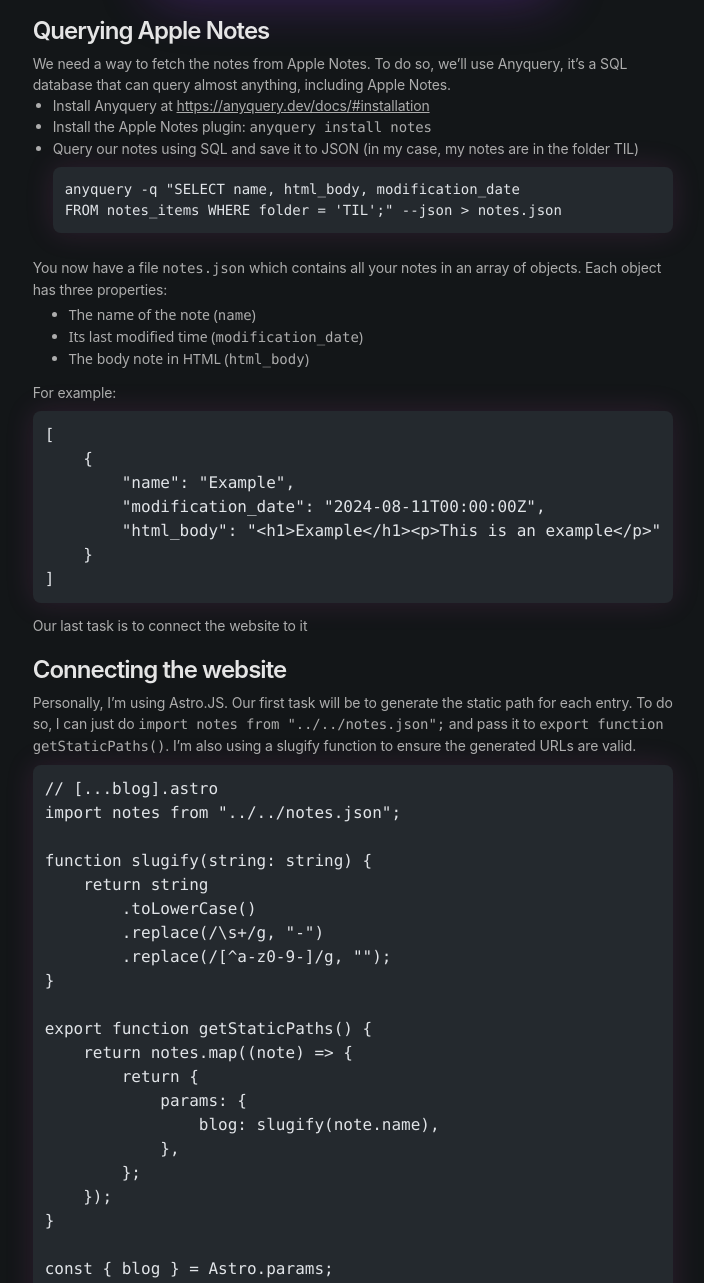
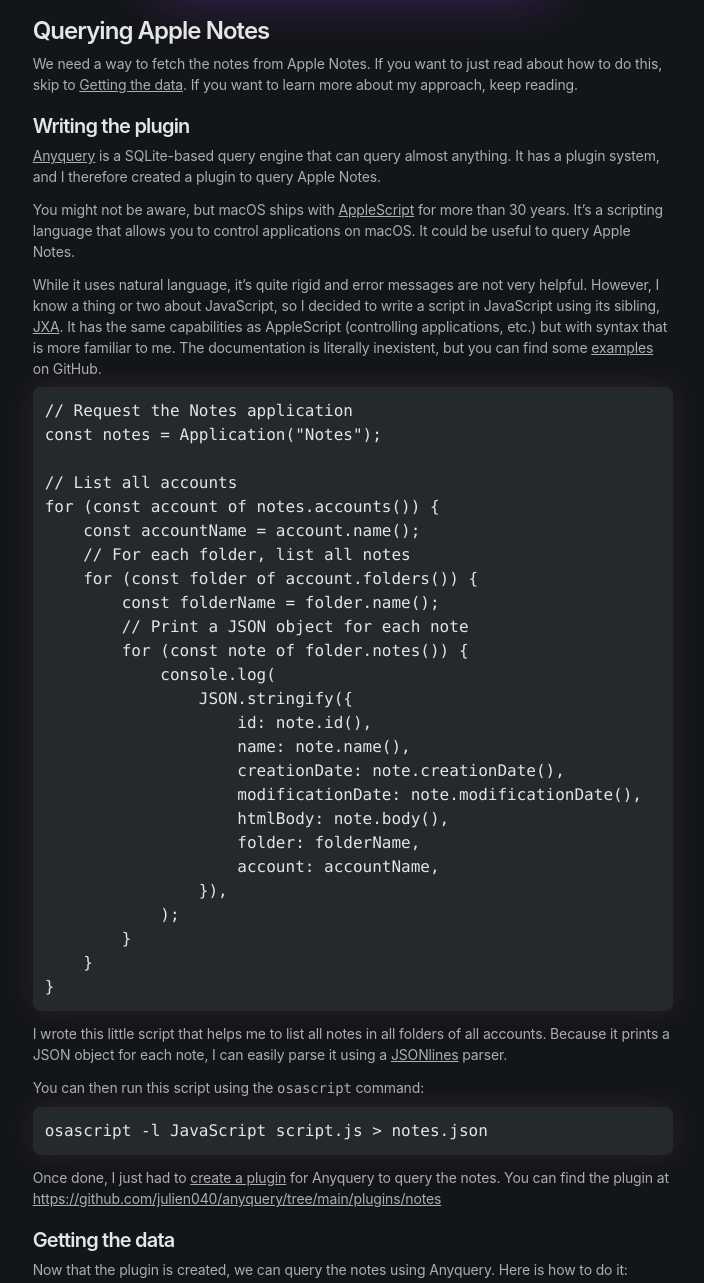
Before and after one commit to julien040/blog, an Astro site: page /articles/apple_notes_as_cms in a window 1280 px wide. Shown: the part 1475-2758 px from the top of the page, without its empty margins (287-991 px from the left). Built offline with nearby package versions, Linux system fonts and the light colour scheme; Astro itself is replaced by a stand-in of ours; some packages are replaced by stand-ins of ours; code samples lack their colours; a web font is replaced by a local one.

Commit message:
💬 Update a few articles

````diff
--- a/src/content/articles/Apple_notes_as_cms.md
+++ b/src/content/articles/Apple_notes_as_cms.md
@@ -1,8 +1,8 @@
 ---
 title: "Apple Notes is my CMS"
-description: How to use the simplicity of Apple Notes as a CMS (Content Management System)for your blog.
+description: How to use the simplicity of Apple Notes as a CMS (Content Management System) for your blog.
 date: 11-08-2024
-modified: 11-08-2024
+modified: 04-09-2024
 image: "/images/header/apple-notes.png"
 project_url: https://til.julienc.me
 ---
@@ -19,7 +19,59 @@
 
 ## Querying Apple Notes
 
-We need a way to fetch the notes from Apple Notes. To do so, we’ll use Anyquery, it’s a SQL database that can query almost anything, including Apple Notes.
+We need a way to fetch the notes from Apple Notes. If you want to just read about how to do this, skip to [Getting the data](#getting-the-data).
+If you want to learn more about my approach, keep reading.
+
+### Writing the plugin
+
+[Anyquery](https://anyquery.dev/) is a SQLite-based query engine that can query almost anything. It has a plugin system, and I therefore created a plugin to query Apple Notes.
+
+You might not be aware, but macOS ships with [AppleScript](https://en.wikipedia.org/wiki/AppleScript) for more than 30 years. It’s a scripting language that allows you to control applications on macOS. It could be useful to query Apple Notes.
+
+While it uses natural language, it’s quite rigid and error messages are not very helpful. However, I know a thing or two about JavaScript, so I decided to write a script in JavaScript using its sibling, [JXA](https://developer.apple.com/library/archive/releasenotes/InterapplicationCommunication/RN-JavaScriptForAutomation/Articles/Introduction.html). It has the same capabilities as AppleScript (controlling applications, etc.) but with syntax that is more familiar to me.
+The documentation is literally inexistent, but you can find some [examples](https://github.com/JXA-Cookbook/JXA-Cookbook#) on GitHub.
+
+```js
+// Request the Notes application
+const notes = Application("Notes");
+
+// List all accounts
+for (const account of notes.accounts()) {
+    const accountName = account.name();
+    // For each folder, list all notes
+    for (const folder of account.folders()) {
+        const folderName = folder.name();
+        // Print a JSON object for each note
+        for (const note of folder.notes()) {
+            console.log(
+                JSON.stringify({
+                    id: note.id(),
+                    name: note.name(),
+                    creationDate: note.creationDate(),
+                    modificationDate: note.modificationDate(),
+                    htmlBody: note.body(),
+                    folder: folderName,
+                    account: accountName,
+                }),
+            );
+        }
+    }
+}
+```
+
+I wrote this little script that helps me to list all notes in all folders of all accounts. Because it prints a JSON object for each note, I can easily parse it using a [JSONlines](https://jsonlines.org/) parser.
+
+You can then run this script using the `osascript` command:
+
+```bash
+osascript -l JavaScript script.js > notes.json
+```
+
+Once done, I just had to [create a plugin](https://anyquery.dev/docs/developers/plugins/create-plugin/) for Anyquery to query the notes. You can find the plugin at [https://github.com/julien040/anyquery/tree/main/plugins/notes](https://github.com/julien040/anyquery/tree/main/plugins/notes)
+
+### Getting the data
+
+Now that the plugin is created, we can query the notes using Anyquery. Here is how to do it:
 
 1. Install Anyquery at [https://anyquery.dev/docs/#installation](https://anyquery.dev/docs/#installation)
 2. Install the Apple Notes plugin: `anyquery install notes`
@@ -52,7 +104,7 @@
 
 ## Connecting the website
 
-Personally, I’m using Astro.JS. Our first task will be to generate the static path for each entry.
+Personally, I’m using [Astro](https://astro.build). Our first task will be to generate the static path for each entry.
 To do so, I can just do `import notes from "../../notes.json";` and pass it to `export function getStaticPaths()`. I’m also using a slugify function to ensure the generated URLs are valid.
 
 ```js
--- a/src/content/portfolio/Anyquery.md
+++ b/src/content/portfolio/Anyquery.md
@@ -4,7 +4,7 @@
 started: 01-04-2024
 image: "/images/header/anyquery.png"
 project_url: https://anyquery.dev
-stats: 250 ✨ on GitHub
+stats: 300 ✨ on GitHub
 ---
 
 <div class="flex gap-4">
@@ -13,7 +13,6 @@
     <img src="https://img.shields.io/github/issues/julien040/anyquery" alt="GitHub issues">
     <img src="https://img.shields.io/badge/dynamic/json?url=https%3A%2F%2Fregistry.anyquery.dev%2Fv0%2Fregistry%2F&query=%24.plugins_count&label=Integrations%20count&cacheSeconds=3600" alt="Dynamic JSON Badge">
 </div>
-
 
 Anyquery is a SQL query engine that allows you to run SQL queries on pretty much anything. It supports querying [JSON](https://anyquery.dev/docs/usage/querying-files/#json), [CSV](https://anyquery.dev/docs/usage/querying-files/#csv), [Parquet](https://anyquery.dev/docs/usage/querying-files/#parquet), SQLite, [Airtable bases](https://anyquery.dev/integrations/airtable/), [Google Sheets](https://anyquery.dev/integrations/google_sheets/), [Notion databases](https://anyquery.dev/integrations/notion/), [logs file](https://anyquery.dev/docs/usage/querying-log/) using [Grok](https://www.elastic.co/guide/en/elasticsearch/reference/current/grok.html), and more. It also supports running SQL queries on [remote files](https://anyquery.dev/docs/usage/querying-files/#remote-files) (HTTP, S3, GCS) and local apps ([Apple Notes](https://anyquery.dev/integrations/notes/), [Apple Reminders](https://anyquery.dev/integrations/reminders/), [Google Chrome Tabs](https://anyquery.dev/integrations/chrome/), etc.).
 It's built on top of [SQLite](https://www.sqlite.org) and uses [plugins](https://anyquery.dev/integrations/) to extend its functionality.
````
